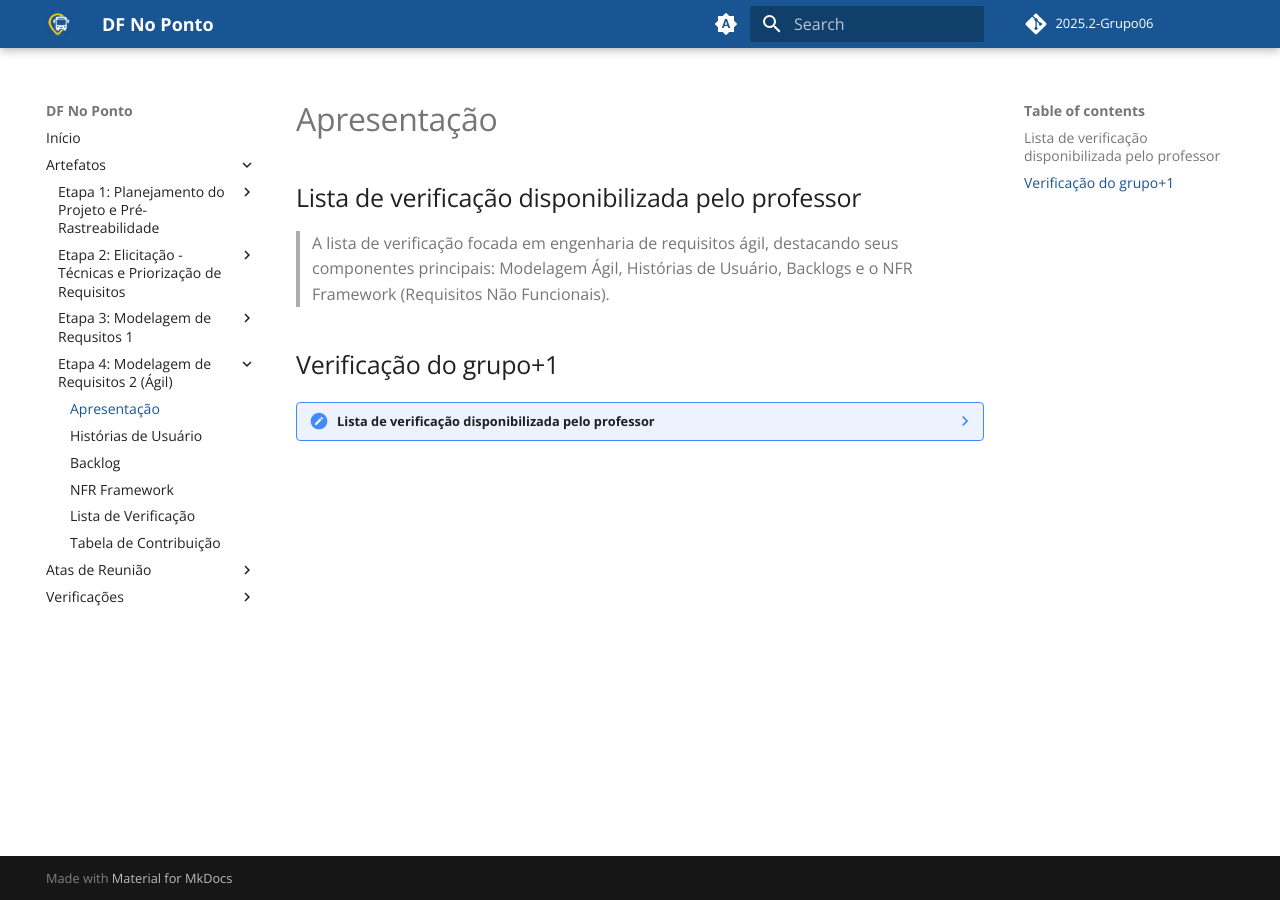
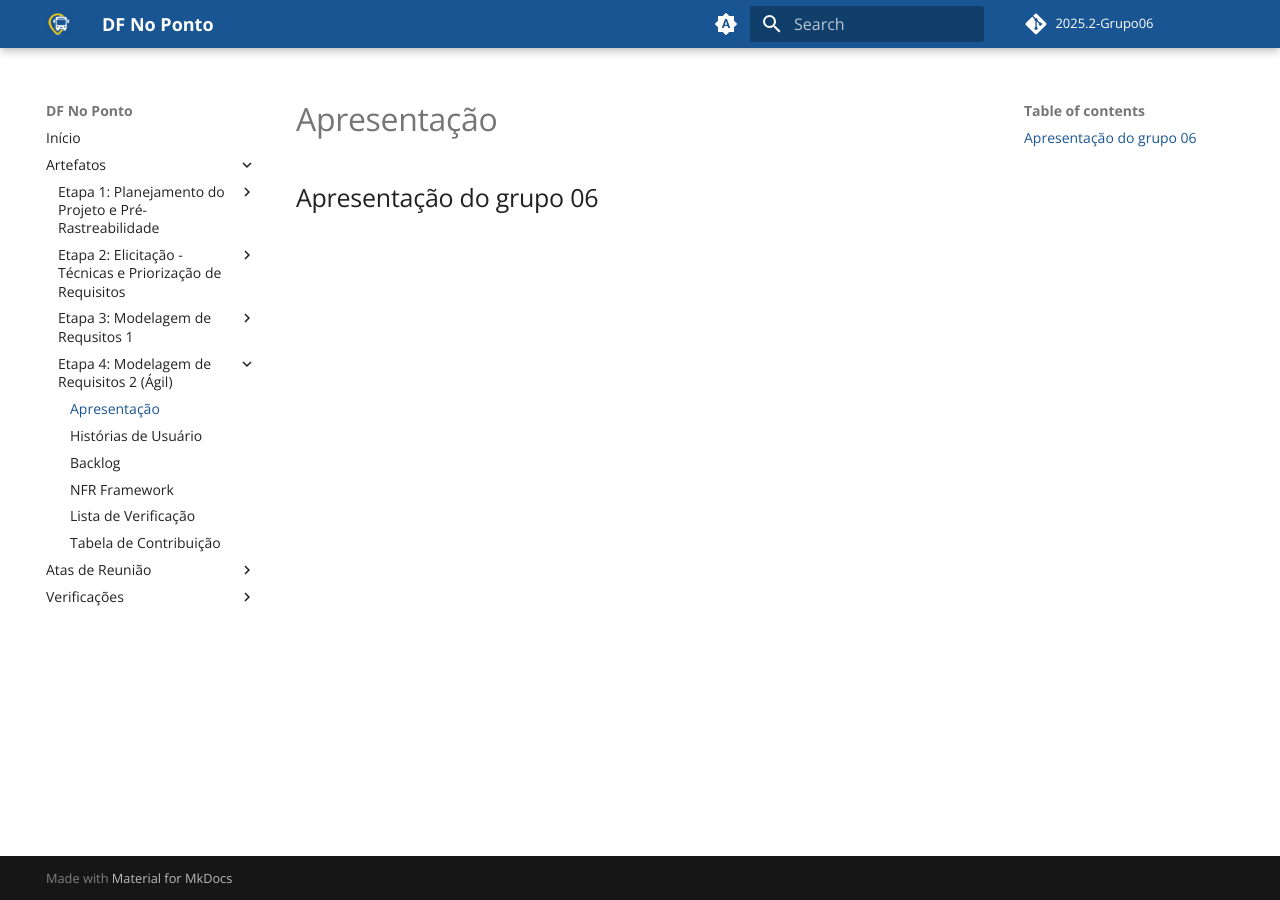
Before and after one commit to Requisitos-de-Software/2025.2-Grupo06, an MkDocs documentation site: the page built from docs/Apresentação/apresentacao04.md, in a window 1280 px wide. Built offline with MkDocs 1.6.1 and Material for MkDocs 9.7.7, drawn with Linux system fonts in a browser that asks for light colours; comment, search, counter and statistics services are not loaded; some of the changed lines change nothing that is shown.

Commit message:
Update apresentacao04.md

```diff
--- a/docs/Apresentação/apresentacao04.md
+++ b/docs/Apresentação/apresentacao04.md
@@ -1,26 +1 @@
-## Lista de verificação disponibilizada pelo professor
-
->A lista de verificação focada em engenharia de requisitos ágil, destacando seus componentes principais: Modelagem Ágil, Histórias de Usuário, Backlogs e o NFR Framework (Requisitos Não Funcionais).
-##  Verificação do grupo+1
-??? note "Lista de verificação disponibilizada pelo professor"
-
-    | **ID** | **Item de Verificação** | **Conforme / Não Conforme** | **Observações / Evidências** | **Avaliador** | **Data** | **Hora** |
-    |:------:|:-------------------------|:-----------------------------|:-----------------------------|:--------------|:----------|:----------|
-    | **1** | As Histórias de Usuário estão documentadas? | Conforme | Todas as histórias descritas no artefato. | CAUA NICOLAS PEREIRA DE OLIVEIRA | 22/10 | 22:21 |
-    | **2** | O "quem", "o que" e o "por que" estão definidos na história de usuário? | Conforme | Estrutura padrão “Como <usuário> desejo <ação> para <objetivo>” presente. | DANIEL NUNES DUARTE | 22/10 | 22:23 |
-    | **3** | A validação das histórias de usuário foi feita presencialmente com o usuário? | Não Conforme | Validação realizada apenas por meio de revisão interna. | FERNANDA VAZ DUARTE DOS SANTOS | 22/10 | 22:25 |
-    | **4** | Existe gravação da validação das histórias de usuário? | Não Conforme | Não há registro audiovisual de validação. | GABRIEL MACIEL | 22/10 | 22:21 |
-    | **5** | Cada história possui critérios de aceitação definidos? | Conforme | Critérios documentados e associados. | JOAO GABRIEL MILHOMEM DE BRITO | 22/10 | 22:23 |
-    | **6** | A validação dos critérios de aceitação foi feita presencialmente com o usuário? | Não Conforme | Validação feita de forma assíncrona. | JOAO LUCAS RAMOS DOS REIS | 22/10 | 22:25 |
-    | **7** | Existe gravação da validação dos critérios de aceitação? | Não Conforme | Sem evidência gravada. | CAUA NICOLAS PEREIRA DE OLIVEIRA | 22/10 | 22:21 |
-    | **8** | Há referência bibliográfica do modelo/estrutura das Histórias de Usuário? | Conforme | Referências documentadas conforme Pressman e Sommerville. | DANIEL NUNES DUARTE | 22/10 | 22:23 |
-    | **9** | As Histórias de Usuário são rastreáveis à sua origem? | Conforme | Rastreabilidade descrita nos requisitos. | FERNANDA VAZ DUARTE DOS SANTOS | 22/10 | 22:25 |
-    | **10** | O cartão de especificação do RNF está presente? | Conforme | Cartão NFR adicionado com softgoals e contribuições. | GABRIEL MACIEL | 22/10 | 22:21 |
-    | **11** | Os softgoals condizem com o contexto? | Conforme | Contexto de acessibilidade e usabilidade adequado. | JOAO GABRIEL MILHOMEM DE BRITO | 22/10 | 22:23 |
-    | **12** | Os impactos foram corretamente propagados? | Conforme | Propagação consistente entre softgoals. | JOAO LUCAS RAMOS DOS REIS | 22/10 | 22:25 |
-    | **13** | Há um tópico de agradecimento informando o uso de IA Generativa no documento dos Léxicos? | Conforme | Seção de agradecimento presente. | CAUA NICOLAS PEREIRA DE OLIVEIRA | 22/10 | 22:21 |
-    | **14** | Há um tópico de agradecimento informando o uso de IA Generativa no documento dos Cenários? | Conforme | Agradecimento incluído no documento. | DANIEL NUNES DUARTE | 22/10 | 22:23 |
-    | **15** | Os impactos foram corretamente propagados? | Conforme | Correspondência entre softgoals confirmada. | FERNANDA VAZ DUARTE DOS SANTOS | 22/10 | 22:25 |
-    | **16** | Há um tópico de agradecimento informando o uso de IA Generativa no documento da Especificação Suplementar? | Conforme | Seção presente no final do documento. | GABRIEL MACIEL | 22/10 | 22:21 |
-    | **17** | Item extra 1 (se necessário) | Conforme | Verificação adicional atendida. | JOAO GABRIEL MILHOMEM DE BRITO | 22/10 | 22:23 |
-    | **18** | Item extra 2 (se necessário) | Conforme | Itens opcionais revisados. | JOAO LUCAS RAMOS DOS REIS | 22/10 | 22:25 |
+## Apresentação do grupo 06
```
